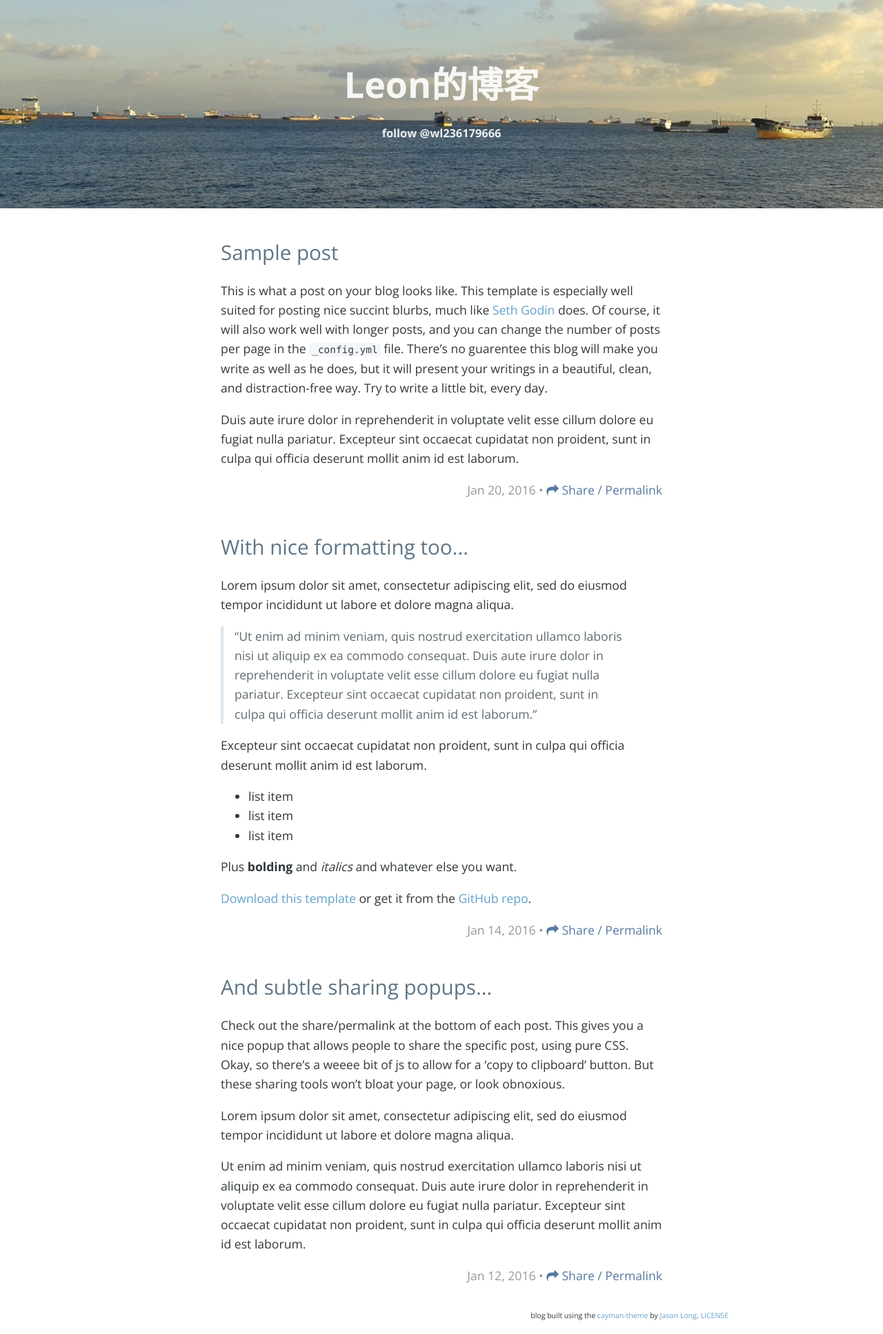
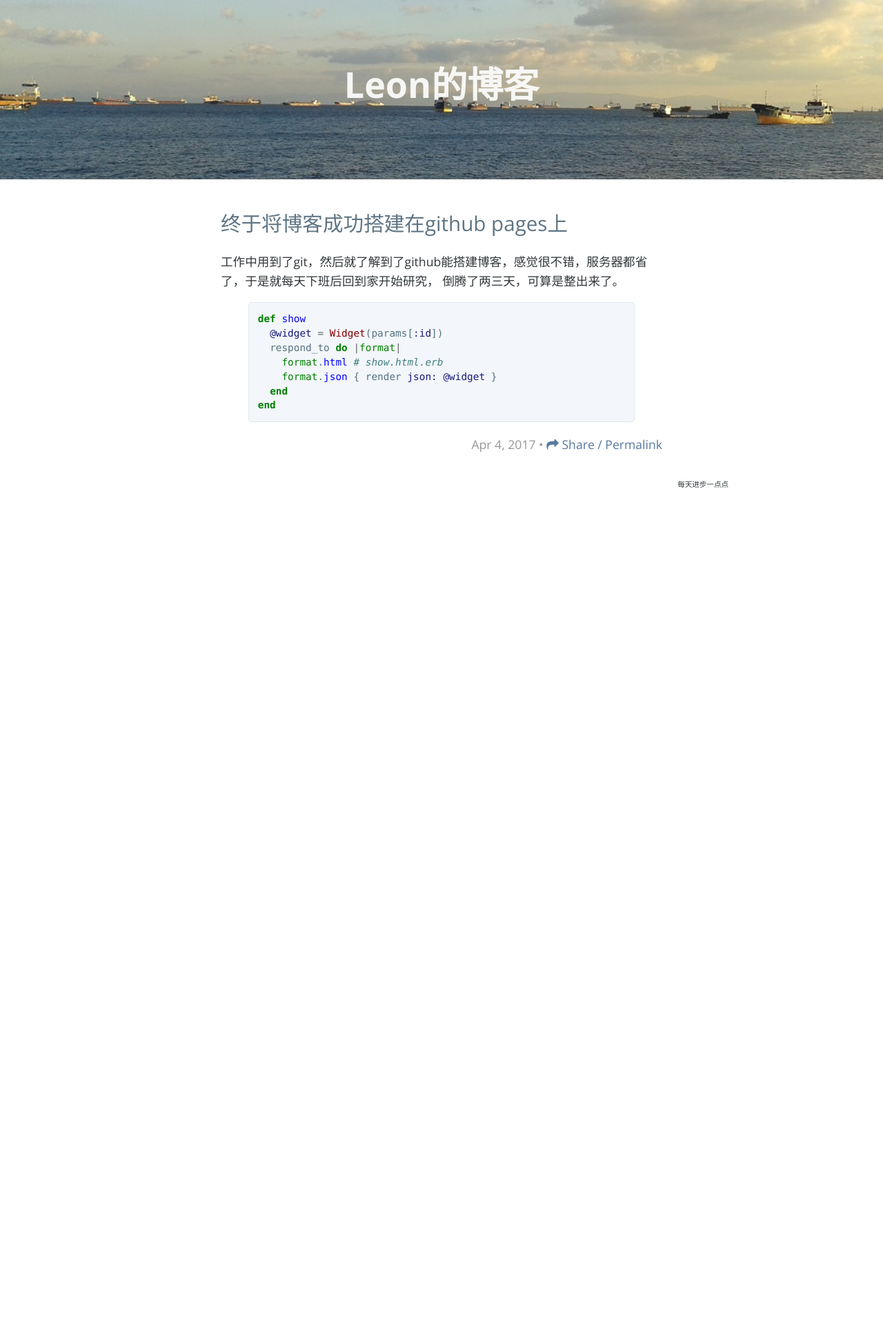
Before and after one commit to wl236179666/wl236179666.github.com, a Jekyll site: the page built from index.html, in a window 1280 px wide. Shown: the whole page at 69% size. Built offline with Jekyll 4.4.1, drawn with Linux system fonts in a browser that asks for light colours; nearby versions of some CDN libraries; the list of posts is cut into pages by our own code; comment, search, counter and statistics services are not loaded; after the commit the page ends 900 px from its top, so only the background shows below that.

Commit message:
配置代码高亮

```diff
--- a/_config.yml
+++ b/_config.yml
@@ -14,7 +14,7 @@ url: 'http://www.acier.cn' # the base hostname & protocol for your site http://w
 # google_analytics: 'UA-XXXXXX-X'
 twitter_username: 'wl236179666'
 email: 'leon236@163.com'
-weibo_username: 'charlie1013'
+#weibo_username: 'charlie1013'
 github_username: 'wl236179666'
 # Build settings
 markdown: kramdown
--- a/_includes/footer.html
+++ b/_includes/footer.html
@@ -1 +1 @@
-<p style="font-size: 60%; text-align: right;">blog built using the <a href="https://github.com/jasonlong/cayman-theme">cayman-theme</a> by <a href="https://github.com/jasonlong">Jason Long</a>. <a href="http://creativecommons.org/licenses/by/4.0/">LICENSE</a></p>
+<p style="font-size: 60%; text-align: right;">每天进步一点点</p>
--- a/_includes/head.html
+++ b/_includes/head.html
@@ -6,6 +6,7 @@
   <link rel="canonical" href="{{ page.url | replace:'index.html','' | prepend: site.baseurl | prepend: site.url }}">
   <link rel="stylesheet" href="{{ site.url }}{{ site.baseurl }}/stylesheets/sharing-popup.css">
   <link rel="stylesheet" href="https://maxcdn.bootstrapcdn.com/font-awesome/4.5.0/css/font-awesome.min.css">
+    <link rel="stylesheet" href="{{ site.url }}{{ site.baseurl }}/stylesheets/pygments.css">
   <link rel="alternate" type="application/rss+xml" title="{{ site.title }}" href="{{ "/feed.xml" | prepend: site.baseurl | prepend: site.url }}">
   <meta name="description" content="{% if page.excerpt %}{{ page.excerpt | strip_html | strip_newlines | truncate: 160 }}{% else %}{{ site.description }}{% endif %}">
 
--- a/_includes/header.html
+++ b/_includes/header.html
@@ -1,5 +1,5 @@
 <header class="page-header">
      <h1 class="project-name"> <a class="header-link" href="{{ site.baseurl }}/"> {{ site.title }}</a></h1>
      <!--<h3 style="font-weight: lighter;">a blog for <a class="header-link" href="http://canijustgo.com/" target="_blank">canijustgo.com</a></h3>-->
-     <h3>{% if site.twitter_username %}<a class="header-link" href="http://twitter.com/{{ site.twitter_username }}" target="_blank">follow @{{ site.twitter_username }}</a></h3>{% endif %}
+     <h3>{% if site.weibo_username %}<a class="header-link" href="http://weibo.com/{{ site.weibo_username }}" target="_blank">follow @{{ site.weibo_username }}</a></h3>{% endif %}
 </header>
--- a/_posts/2016-01-12-filler.md
+++ /dev/null
@@ -1,10 +0,0 @@
----
-layout: post
-title: And subtle sharing popups...
----
-
-Check out the share/permalink at the bottom of each post. This gives you a nice popup that allows people to share the specific post, using pure CSS. Okay, so there's a weeee bit of js to allow for a 'copy to clipboard' button. But these sharing tools won't bloat your page, or look obnoxious.
-
-Lorem ipsum dolor sit amet, consectetur adipiscing elit, sed do eiusmod tempor incididunt ut labore et dolore magna aliqua.
-
-Ut enim ad minim veniam, quis nostrud exercitation ullamco laboris nisi ut aliquip ex ea commodo consequat. Duis aute irure dolor in reprehenderit in voluptate velit esse cillum dolore eu fugiat nulla pariatur. Excepteur sint occaecat cupidatat non proident, sunt in culpa qui officia deserunt mollit anim id est laborum.
--- a/_posts/2016-01-14-blockquote-sample.md
+++ /dev/null
@@ -1,19 +0,0 @@
----
-layout: post
-title: With nice formatting too...
----
-
-
-Lorem ipsum dolor sit amet, consectetur adipiscing elit, sed do eiusmod tempor incididunt ut labore et dolore magna aliqua.
-
->"Ut enim ad minim veniam, quis nostrud exercitation ullamco laboris nisi ut aliquip ex ea commodo consequat. Duis aute irure dolor in reprehenderit in voluptate velit esse cillum dolore eu fugiat nulla pariatur. Excepteur sint occaecat cupidatat non proident, sunt in culpa qui officia deserunt mollit anim id est laborum."
-
-Excepteur sint occaecat cupidatat non proident, sunt in culpa qui officia deserunt mollit anim id est laborum.
-
-- list item
-- list item
-- list item
-
-Plus **bolding** and *italics* and whatever else you want.
-
-[Download this template](https://github.com/adueck/cayman-blog/archive/master.zip) or get it from the [GitHub repo](https://github.com/adueck/cayman-blog).
--- a/_posts/2016-01-20-sample-post.md
+++ /dev/null
@@ -1,8 +0,0 @@
----
-layout: post
-title: Sample post
----
-
-This is what a post on your blog looks like. This template is especially well suited for posting nice succint blurbs, much like [Seth Godin](http://sethgodin.typepad.com/) does. Of course, it will also work well with longer posts, and you can change the number of posts per page in the `_config.yml` file. There's no guarentee this blog will make you write as well as he does, but it will present your writings in a beautiful, clean, and distraction-free way. Try to write a little bit, every day.
-
-Duis aute irure dolor in reprehenderit in voluptate velit esse cillum dolore eu fugiat nulla pariatur. Excepteur sint occaecat cupidatat non proident, sunt in culpa qui officia deserunt mollit anim id est laborum.
--- /dev/null
+++ b/stylesheets/pygments.css
@@ -0,0 +1,68 @@
+.hll { background-color: #ffffcc }
+.c { color: #408080; font-style: italic } /* Comment */
+.err { border: 1px solid #FF0000 } /* Error */
+.k { color: #008000; font-weight: bold } /* Keyword */
+.o { color: #666666 } /* Operator */
+.ch { color: #408080; font-style: italic } /* Comment.Hashbang */
+.cm { color: #408080; font-style: italic } /* Comment.Multiline */
+.cp { color: #BC7A00 } /* Comment.Preproc */
+.cpf { color: #408080; font-style: italic } /* Comment.PreprocFile */
+.c1 { color: #408080; font-style: italic } /* Comment.Single */
+.cs { color: #408080; font-style: italic } /* Comment.Special */
+.gd { color: #A00000 } /* Generic.Deleted */
+.ge { font-style: italic } /* Generic.Emph */
+.gr { color: #FF0000 } /* Generic.Error */
+.gh { color: #000080; font-weight: bold } /* Generic.Heading */
+.gi { color: #00A000 } /* Generic.Inserted */
+.go { color: #888888 } /* Generic.Output */
+.gp { color: #000080; font-weight: bold } /* Generic.Prompt */
+.gs { font-weight: bold } /* Generic.Strong */
+.gu { color: #800080; font-weight: bold } /* Generic.Subheading */
+.gt { color: #0044DD } /* Generic.Traceback */
+.kc { color: #008000; font-weight: bold } /* Keyword.Constant */
+.kd { color: #008000; font-weight: bold } /* Keyword.Declaration */
+.kn { color: #008000; font-weight: bold } /* Keyword.Namespace */
+.kp { color: #008000 } /* Keyword.Pseudo */
+.kr { color: #008000; font-weight: bold } /* Keyword.Reserved */
+.kt { color: #B00040 } /* Keyword.Type */
+.m { color: #666666 } /* Literal.Number */
+.s { color: #BA2121 } /* Literal.String */
+.na { color: #7D9029 } /* Name.Attribute */
+.nb { color: #008000 } /* Name.Builtin */
+.nc { color: #0000FF; font-weight: bold } /* Name.Class */
+.no { color: #880000 } /* Name.Constant */
+.nd { color: #AA22FF } /* Name.Decorator */
+.ni { color: #999999; font-weight: bold } /* Name.Entity */
+.ne { color: #D2413A; font-weight: bold } /* Name.Exception */
+.nf { color: #0000FF } /* Name.Function */
+.nl { color: #A0A000 } /* Name.Label */
+.nn { color: #0000FF; font-weight: bold } /* Name.Namespace */
+.nt { color: #008000; font-weight: bold } /* Name.Tag */
+.nv { color: #19177C } /* Name.Variable */
+.ow { color: #AA22FF; font-weight: bold } /* Operator.Word */
+.w { color: #bbbbbb } /* Text.Whitespace */
+.mb { color: #666666 } /* Literal.Number.Bin */
+.mf { color: #666666 } /* Literal.Number.Float */
+.mh { color: #666666 } /* Literal.Number.Hex */
+.mi { color: #666666 } /* Literal.Number.Integer */
+.mo { color: #666666 } /* Literal.Number.Oct */
+.sa { color: #BA2121 } /* Literal.String.Affix */
+.sb { color: #BA2121 } /* Literal.String.Backtick */
+.sc { color: #BA2121 } /* Literal.String.Char */
+.dl { color: #BA2121 } /* Literal.String.Delimiter */
+.sd { color: #BA2121; font-style: italic } /* Literal.String.Doc */
+.s2 { color: #BA2121 } /* Literal.String.Double */
+.se { color: #BB6622; font-weight: bold } /* Literal.String.Escape */
+.sh { color: #BA2121 } /* Literal.String.Heredoc */
+.si { color: #BB6688; font-weight: bold } /* Literal.String.Interpol */
+.sx { color: #008000 } /* Literal.String.Other */
+.sr { color: #BB6688 } /* Literal.String.Regex */
+.s1 { color: #BA2121 } /* Literal.String.Single */
+.ss { color: #19177C } /* Literal.String.Symbol */
+.bp { color: #008000 } /* Name.Builtin.Pseudo */
+.fm { color: #0000FF } /* Name.Function.Magic */
+.vc { color: #19177C } /* Name.Variable.Class */
+.vg { color: #19177C } /* Name.Variable.Global */
+.vi { color: #19177C } /* Name.Variable.Instance */
+.vm { color: #19177C } /* Name.Variable.Magic */
+.il { color: #666666 } /* Literal.Number.Integer.Long */
```
Also changed, not shown: _posts/2017-04-04-终于在github上成功搭建了博客.md (added, +17 -0 lines).
